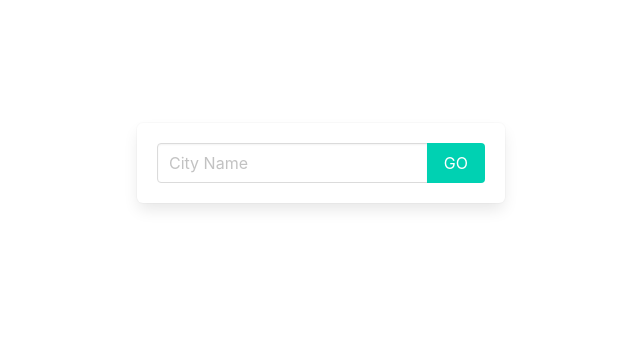
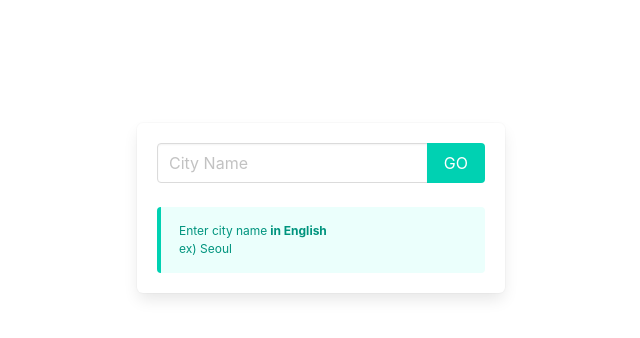
Before and after one commit to seunghyun2269/DjangoWeather, a Django app: page / in a window 1280 px wide. Shown: the part 153-491 px from the top of the page, without its empty margins (319-959 px from the left). Run offline with Django 3.2, Linux system fonts and the light colour scheme; some libraries are stand-ins or nearby versions.

Commit message:
edit home.html

```diff
--- a/page/templates/home.html
+++ b/page/templates/home.html
@@ -50,6 +50,15 @@
                                   </div>
                                 </form>
                              </form>
+                             <br>
+
+                             <article class="message is-primary is-small">
+                                <div class="message-body">
+                                  Enter city name<strong> in English </strong>
+                                  <br>
+                                  ex) Seoul
+                                </div>
+                              </article>
 
                         </article>
                     </div>
```
